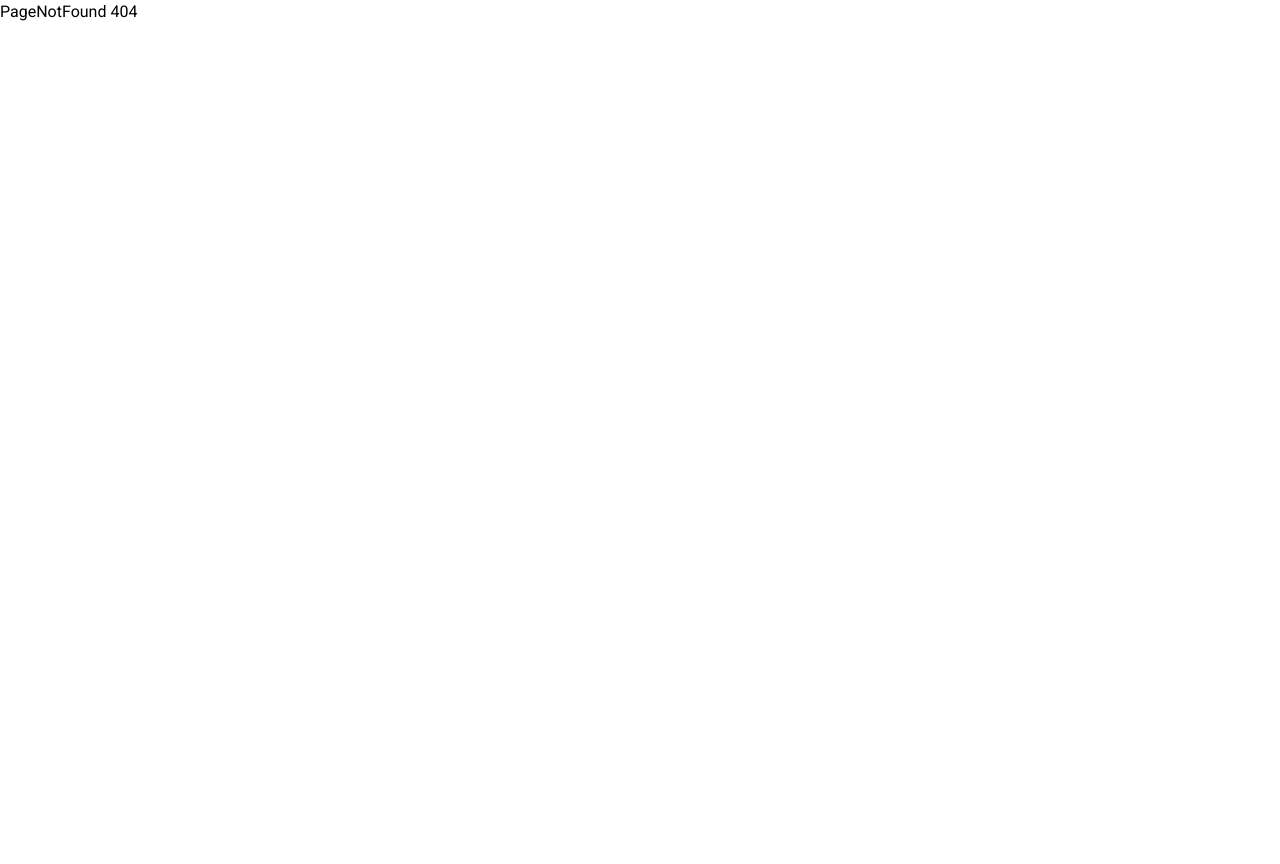
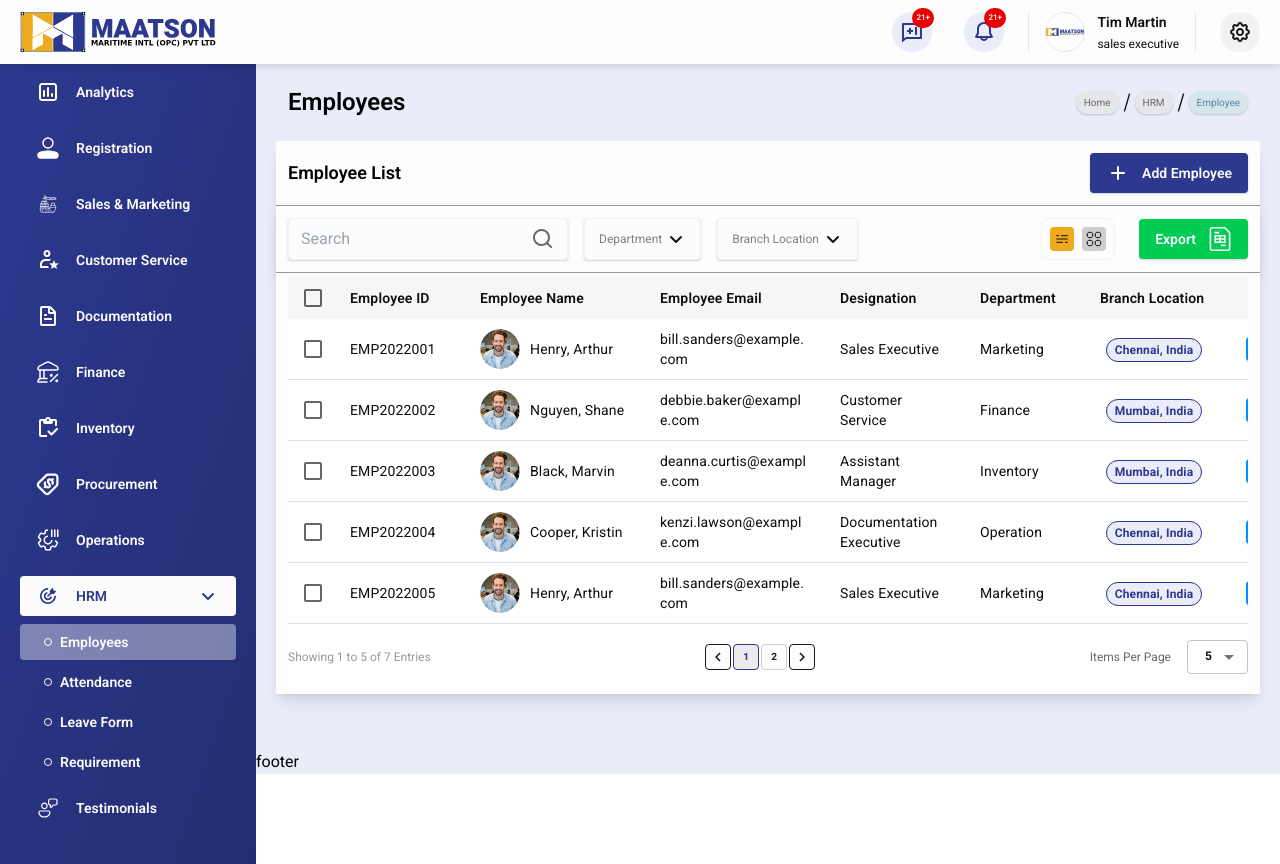
Before and after one commit to maatson/maatson, a React (Vite) app: page /hrm/employees in a window 1280 px wide. Before the commit this address had no page. Before the commit the page ends 800 px from the top, so only its background shows below. Built offline with nearby package versions, Linux system fonts and the light colour scheme.

Commit message:
employee table and card by suriya..

```diff
--- a/src/AppRoutes.tsx
+++ b/src/AppRoutes.tsx
@@ -18,12 +18,15 @@ const OtpVerification = lazy(
 const PageNotFound = lazy(() => import("./pages/pageNotFound"));
 const Attendance = lazy(() => import("./pages/hrm/attendance"));
 
+const Employees = lazy(() => import("./pages/hrm/employees"));
+
 const AppRoutes: React.FC = () => {
   return (
     <Routes>
       <Route path="/" element={<DashBoard />}>
         <Route path="hrm" element={<PageNotFound />} />
         <Route path="hrm/attendance" element={<Attendance />} />
+        <Route path="hrm/employees" element={<Employees />} />
       </Route>
       <Route
         index
--- a/src/components/sideBar/SideBar.tsx
+++ b/src/components/sideBar/SideBar.tsx
@@ -148,7 +148,7 @@ const SideBar: React.FC = () => {
         label: "HRM",
         isOpen: openItems[9] || false,
         children: [
-          { label: "Employees", link: "/reset-password" },
+          { label: "Employees", link: "/hrm/employees" },
           { label: "Attendance", link: "/hrm/attendance" },
           { label: "Leave Form", link: "/reset-password" },
           { label: "Requirement", link: "/reset-password" },
--- a/src/pages/hrm/employees/index.tsx
+++ b/src/pages/hrm/employees/index.tsx
@@ -1,36 +1,26 @@
 import React from "react";
 import EmployeeList from "../../../components/hrm/employees/EmployeeList";
 import EmployeeForm from "../../../components/hrm/employees/EmployeeForm";
+import PageHeader from "../../../components/header/PageHeader";
 
-const EmployeeListPage: React.FC = () => {
+const Employees: React.FC = () => {
   return (
     <>
-      {/* Header */}
-      <div className="h-[68px] w-full bg-grey-aw-50"></div>
+      <div className="w-full bg-primary-50 flex flex-col justify-between gap-10">
+        <div className="flex flex-col gap-4 py-4 px-5">
+          <PageHeader
+            breadCrums={["Home", "HRM", "Employee"]}
+            heading={"Employees"}
+          />
 
-      {/* Main layout */}
-      <div className="flex">
-        {/* SideBar */}
-        <div className="max-w-[260px] w-full bg-primary-gradient-4"></div>
+          <EmployeeList />
+        </div>
 
-        <div className="w-full bg-primary-50 flex flex-col justify-between gap-10">
-          <div className="flex flex-col gap-4 py-4 px-5">
-            <div className="flex justify-between py-2 px-3">
-              <h5 className="h5 font-bold text-grey-ab-900">Employees</h5>
-              <div className="flex gap-1">{/* Breadcrumbs here */}</div>
-            </div>
-
-            {/* EmployeeList Component */}
-            {/* <EmployeeList /> */}
-            <EmployeeForm />
-          </div>
-
-          {/* Footer */}
-          <div className="py-1 bg-primary-100 text-center">Footer</div>
-        </div>
+        {/* Footer */}
+        <div>footer</div>
       </div>
     </>
   );
 };
 
-export default EmployeeListPage;
+export default Employees;
```
